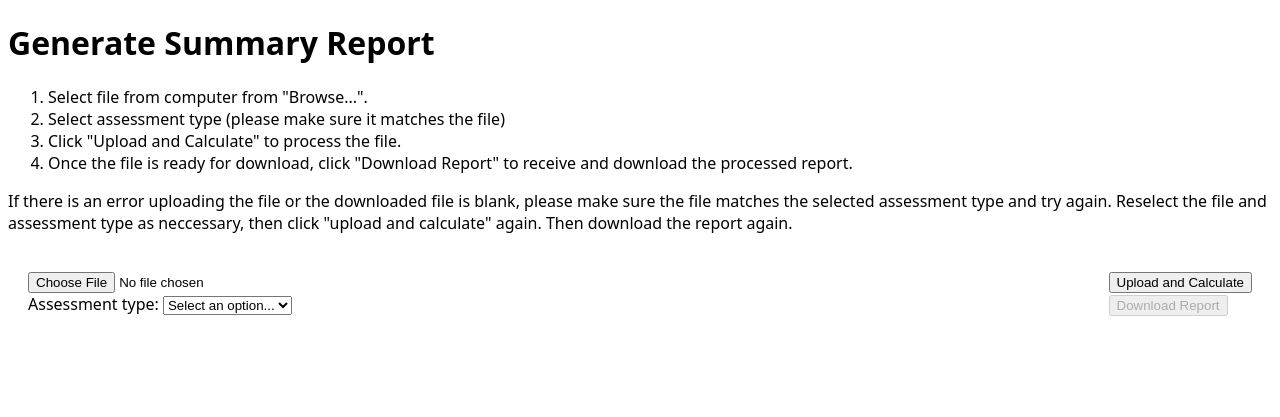
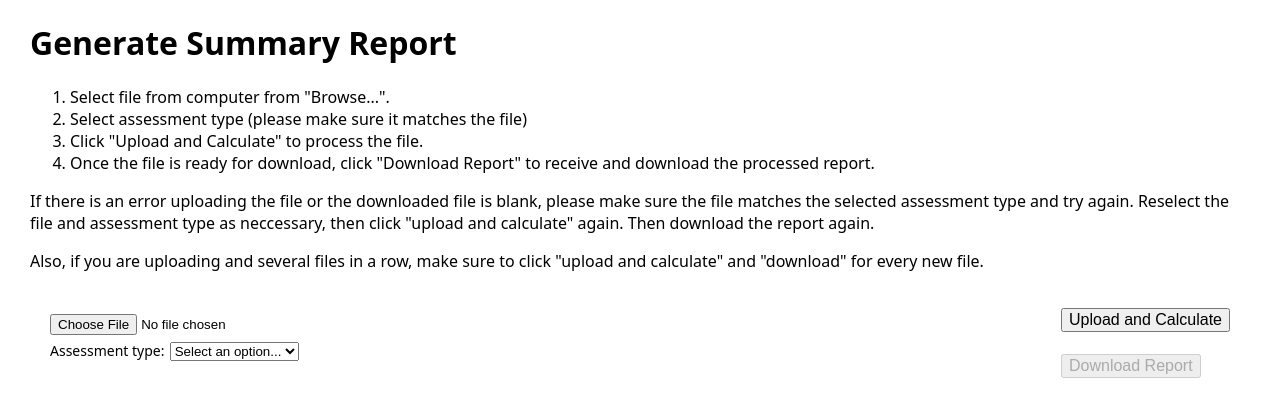
Before and after one commit to aurelieschool/skillstrace-calculator, a Flask app: page / in a window 1280 px wide. Shown: the top 417 px of the page. Run offline with Flask 3, Linux system fonts and the light colour scheme.

Commit message:
changed file names, some mild html, and coloring

```diff
--- a/app/app.py
+++ b/app/app.py
@@ -77,9 +77,19 @@ def check_file_status():
         return jsonify({"message": "not done"})
 
 
-@app.route("/download", methods=["GET"])
-def download():
-    if file_status["ready"]:
+@app.route("/download/<assessment_type>", methods=["GET"])
+def download(assessment_type):
+    if assessment_type == "ELD1_FLS" or assessment_type == "ELD2_FLS":
+        header_color = "234682"
+        main_color = "8bb0f0"
+    elif assessment_type == "ELD1_CLS" or assessment_type == "ELD2_CLS":
+        header_color = "25732d"
+        main_color = "b4dbb8"
+    elif assessment_type == "ELD1_LFC" or assessment_type == "ELD2_LFC":
+        header_color = "ba2d90"
+        main_color = "e8aed7"
+
+    if assessment_type and file_status["ready"]:
         buffer = io.BytesIO()
         with pd.ExcelWriter(buffer, engine="openpyxl") as writer:
             file_status["data"].to_excel(writer, sheet_name="Sheet1", index=False)
@@ -148,7 +158,7 @@ def download():
         for cell in ws[2]:
             cell.font = Font(bold=True, size=14, color="FFFFFF")
             cell.fill = PatternFill(
-                start_color="25732d", end_color="25732d", fill_type="solid"
+                start_color=header_color, end_color=header_color, fill_type="solid"
             )
 
         # make color for the rows that are beneath row 2
@@ -156,7 +166,7 @@ def download():
             if row_index > 2:
                 for cell in row:
                     cell.fill = PatternFill(
-                        start_color="aedba2", end_color="aedba2", fill_type="solid"
+                        start_color=main_color, end_color=main_color, fill_type="solid"
                     )
 
         # have automatic width
@@ -184,7 +194,7 @@ def download():
             buffer,
             mimetype="application/vnd.openxmlformats-officedocument.spreadsheetml.sheet",
             as_attachment=True,
-            download_name="results.xlsx",
+            download_name=f"{assessment_type}_summary.xlsx",
         )
     else:
         return "No file ready for download"
--- a/app/static/main.js
+++ b/app/static/main.js
@@ -53,7 +53,10 @@ function handleFileStatusResponse(response) {
 
 // FIX THIS. OUTPUT.XLSX SHOULD NOT EXIST...
 function downloadButtonFunction() {
-    var endpoint = "/download";
+    const assessmentType = document.getElementById("assessment-types");
+
+    if (assessmentType && assessmentType.value) {
+        var endpoint = `/download/${assessmentType.value}`;
 
         var link = document.createElement("a");
         link.href = endpoint;
@@ -66,4 +69,6 @@ function downloadButtonFunction() {
         document.body.removeChild(link);
     }
 
+}
+
 checkFileStatus();
--- a/app/templates/index.html
+++ b/app/templates/index.html
@@ -4,6 +4,26 @@
 
   <head>
     <title>Summary Report Generator</title>
+    <style>
+      body {
+        margin-left: 30px;
+        margin-right: 30px;
+      }
+
+      #assessment-text {
+        font-size: 14px
+      }
+
+      #upload-section {
+        font-size: 20px
+      }
+
+      button {
+        font-size: 16px
+      }
+
+
+    </style>
   </head>
   <body>
     <h1>Generate Summary Report</h1>
@@ -24,6 +44,10 @@
       "upload and calculate" again. Then download the report again.
     </p>
 
+    <p>
+      Also, if you are uploading and several files in a row, make sure to click "upload and calculate" and "download" for every new file.
+    </p>
+
     <div class="flex-container">
       <div id="upload-section" class="flex-container">
         <form id="uploadForm" enctype="multipart/form-data">
@@ -31,11 +55,10 @@
         </form>
 
         <div id="dropdown-menu" disabled>
-          <label for="assessment-types-selection">Assessment type:</label>
+          <label for="assessment-types-selection" id="assessment-text">Assessment type:</label>
           <select
             name="assessment-types"
             id="assessment-types"
-            onselect="groupSelected()"
           >
             <option value="" selected>Select an option...</option>
             <option value="ELD1_CLS">ELD1 CLS</option>
@@ -53,6 +76,10 @@
           <button id="upload-button" onclick="processFile()"> Upload and Calculate </button>
         </div>
 
+        <div>
+          <br>
+        </div>
+
         <div id "download-button-div">
           <button id="download-button"
             onclick="downloadButtonFunction()"
```
Also changed, not shown: 1 other file. Lines whose indentation alone changed are shown as unchanged.
